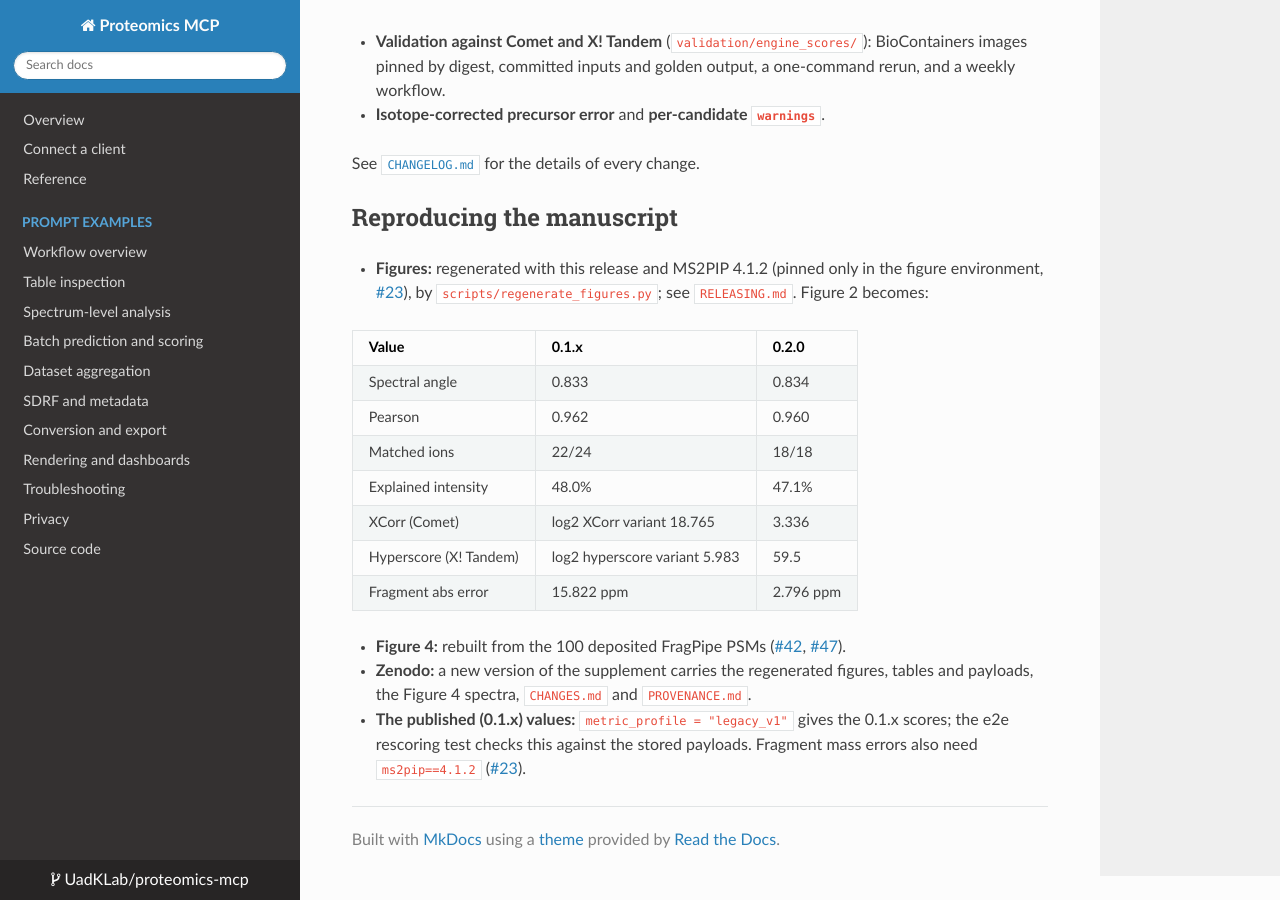
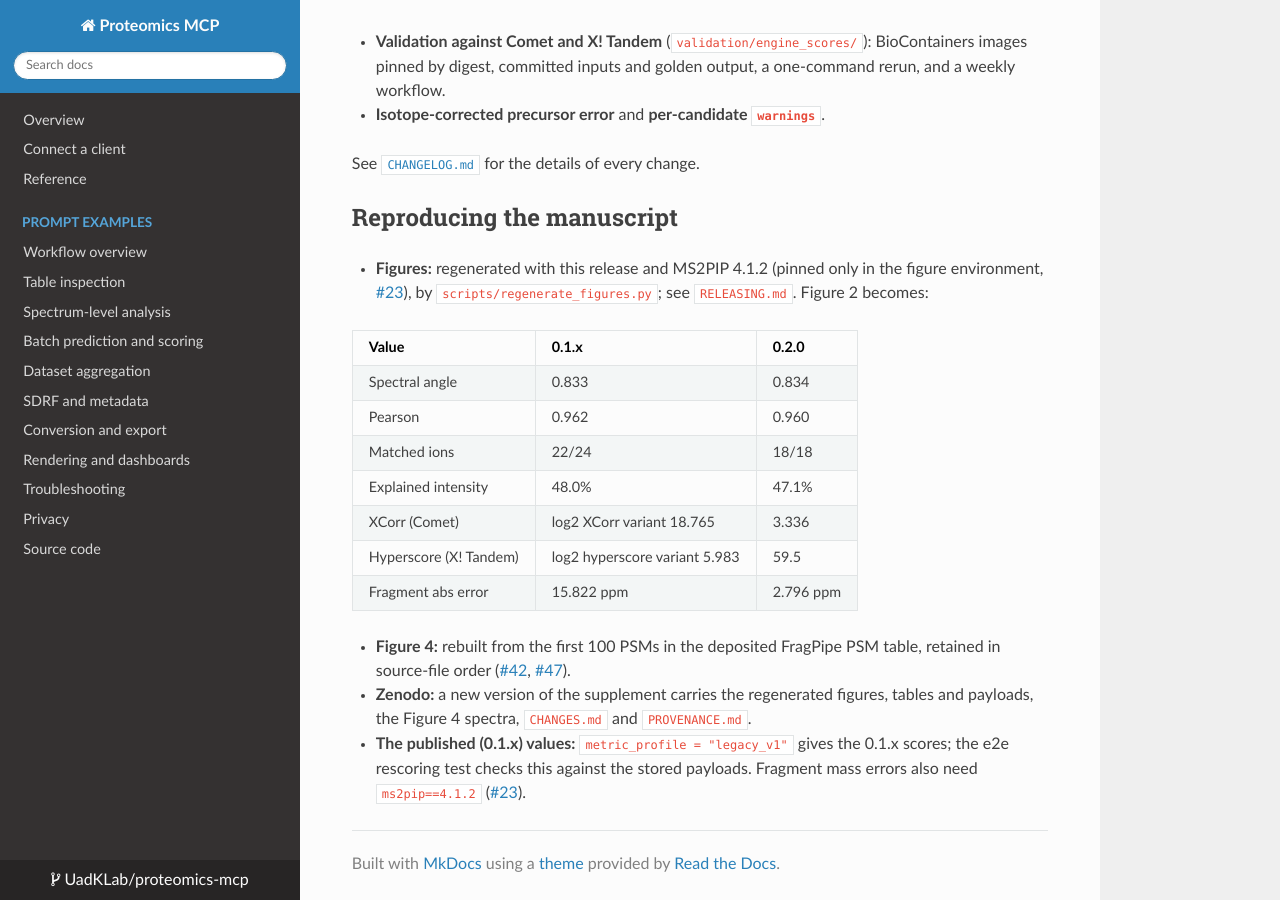
Before and after one commit to UadKLab/proteomics-mcp, an MkDocs documentation site: the page built from docs/releases/v0.2.0.md, in a window 1280 px wide and 900 px high, scrolled down 1593 px. Built offline with MkDocs 1.6.1, drawn with Linux system fonts in a browser that asks for light colours; nearby versions of some CDN libraries.

Commit message:
docs(release): describe the Figure 4 subset as the first 100 PSMs of the FragPipe table in source-file order
Co-Authored-By: Claude Opus 5.5 <noreply@anthropic.com>

```diff
--- a/docs/releases/v0.2.0.md
+++ b/docs/releases/v0.2.0.md
@@ -68,6 +68,6 @@ See [`CHANGELOG.md`](https://github.com/UadKLab/proteomics-mcp/blob/main/CHANGEL
   | Hyperscore (X! Tandem) | log2 hyperscore variant 5.983 | 59.5 |
   | Fragment abs error | 15.822 ppm | 2.796 ppm |
 
-- **Figure 4:** rebuilt from the 100 deposited FragPipe PSMs ([#42](https://github.com/UadKLab/proteomics-mcp/issues/42), [#47](https://github.com/UadKLab/proteomics-mcp/issues/47)).
+- **Figure 4:** rebuilt from the first 100 PSMs in the deposited FragPipe PSM table, retained in source-file order ([#42](https://github.com/UadKLab/proteomics-mcp/issues/42), [#47](https://github.com/UadKLab/proteomics-mcp/issues/47)).
 - **Zenodo:** a new version of the supplement carries the regenerated figures, tables and payloads, the Figure 4 spectra, `CHANGES.md` and `PROVENANCE.md`.
 - **The published (0.1.x) values:** `metric_profile = "legacy_v1"` gives the 0.1.x scores; the e2e rescoring test checks this against the stored payloads. Fragment mass errors also need `ms2pip==4.1.2` ([#23](https://github.com/UadKLab/proteomics-mcp/issues/23)).
```
